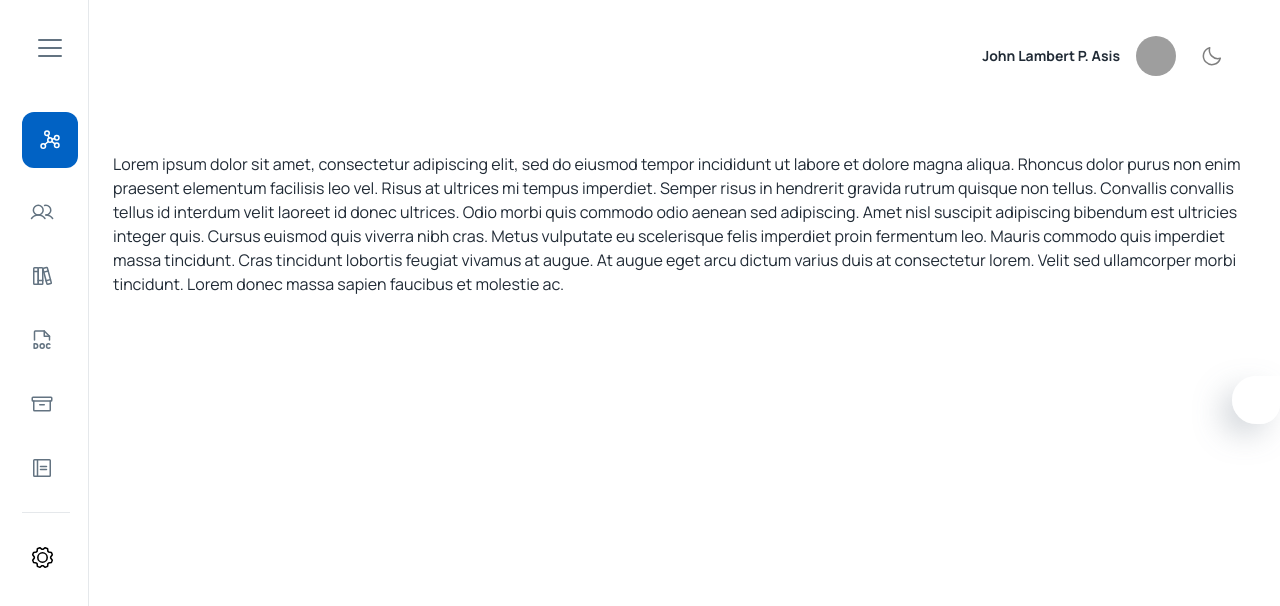
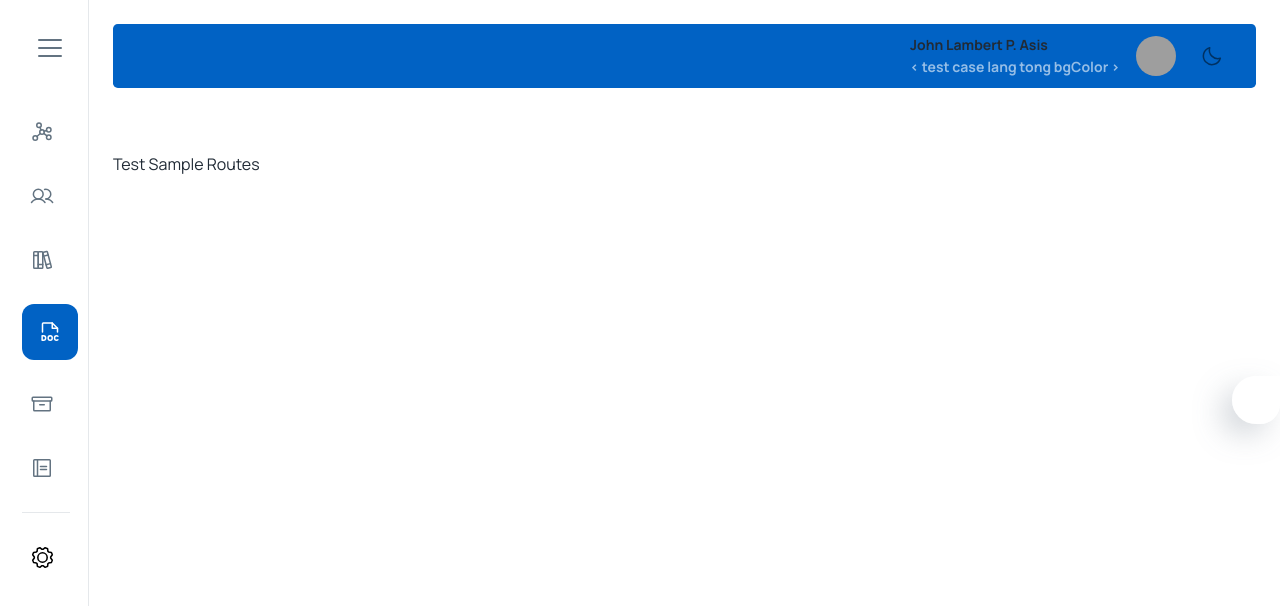
Before and after one commit to johnLamberts/WebLMSURSB, a React (Vite) app: page /sample in a window 1280 px wide. Shown: the top 606 px of the page. Built offline with nearby package versions, Linux system fonts and the light colour scheme; grey boxes are pictures that could not be loaded; some icons are missing.

Commit message:
test case

```diff
--- a/src/App.tsx
+++ b/src/App.tsx
@@ -2,9 +2,11 @@ import { Route, BrowserRouter as Router, Routes } from "react-router-dom";
 import ThemeSettings from "./components/Settings/ThemeSettings";
 import ThemeProvider from "./theme/ThemeProvider";
 import Page404 from "./pages/404";
-import GeneralApp from "./pages/GeneralApp";
+// import GeneralApp from "./pages/GeneralApp";
 import AdminLayout from "./layouts/AdminLayout";
 import Dashboard from "./pages/Dashboard/Dashboard";
+import Students from "./pages/Students/Students";
+import GeneralApp from "./pages/GeneralApp";
 
 function App() {
   return (
@@ -13,10 +15,11 @@ function App() {
         <Router>
           <Routes>
             <Route element={<AdminLayout />}>
-              <Route index path="/" element={<Dashboard />} />
-              <Route path="/app" element={<GeneralApp />} />
-              <Route path="*" element={<Page404 />} />
+              <Route index path="/app" element={<Dashboard />} />
+              <Route path="/sample" element={<GeneralApp />} />
+              <Route path="/students" element={<Students />} />
             </Route>
+            <Route path="*" element={<Page404 />} />
           </Routes>
         </Router>
       </ThemeSettings>
--- a/src/features/TabledNavigation/Header.tsx
+++ b/src/features/TabledNavigation/Header.tsx
@@ -1,15 +1,15 @@
-import { Avatar, Stack, Toolbar, Typography } from "@mui/material";
+import { Avatar, Stack, Toolbar, Typography, useTheme } from "@mui/material";
 import { faker } from "@faker-js/faker";
 import DarkModeToggle from "../../components/DarkModeToggle";
 export default function Header() {
+  const theme = useTheme();
   return (
     <Stack
       width={"100%"}
-      sx={
-        {
-          // backgroundColor: "red",
-        }
-      }
+      sx={{
+        backgroundColor: theme.palette.primary.main,
+        borderRadius: "0.3rem",
+      }}
     >
       <Toolbar
         sx={{
@@ -19,7 +19,12 @@ export default function Header() {
         }}
       >
         <Typography variant="subtitle2" noWrap component="div">
-          John Lambert P. Asis
+          John Lambert P. Asis <br />
+          <span
+            style={{
+              color: `#ffffff95`,
+            }}
+          >{`< test case lang tong bgColor >`}</span>
         </Typography>
         <Avatar
           src={faker.image.avatar()}
--- a/src/features/TabledNavigation/Sidebar.tsx
+++ b/src/features/TabledNavigation/Sidebar.tsx
@@ -30,6 +30,7 @@ import {
 } from "phosphor-react";
 // import { AntSwitch } from "../../components/AntSwitch";
 import { useState } from "react";
+import { Link, useLocation } from "react-router-dom";
 // import useSettings from "../../hooks/useSettings";
 //
 const DrawerHeader = styled("div")(({ theme }) => ({
@@ -45,27 +46,32 @@ const navButtons = [
   {
     index: 0,
     name: "Dashboard",
+    path: "/app",
     icon: <Graph />,
   },
   {
     index: 1,
     name: "Students Management",
+    path: "/students",
     icon: <Users />,
   },
   {
     index: 2,
     name: "Books Management",
+    path: "/app",
     icon: <Books />,
   },
   {
     index: 3,
     name: "Documents Management",
+    path: "/sample",
     icon: <FileDoc />,
   },
 
   {
     index: 4,
     name: "Archive",
+    path: "",
     icon: <Archive />,
   },
 
@@ -97,7 +103,13 @@ export default function Sidebar({
   handleDrawerClose,
 }: any) {
   const theme = useTheme() as Theme;
-  const [selected, setSelected] = useState<number>(0);
+
+  const location = useLocation();
+
+  const getIndex = navButtons
+    .filter((item) => (item.path === location.pathname ? item.index : 0))
+    .map((item) => item.index);
+  const [selected, setSelected] = useState<number>(getIndex[0]);
 
   // const [anchorEl, setAnchorEl] = useState(null);
   // const open = Boolean(anchorEl);
@@ -198,6 +210,7 @@ export default function Sidebar({
                   }}
                 >
                   <Stack direction="row" alignItems="center">
+                    <Link to={el.path as string}>
                       <IconButton
                         sx={{
                           width: "max-content",
@@ -217,6 +230,7 @@ export default function Sidebar({
                           )}
                         </Stack>
                       </IconButton>
+                    </Link>
                   </Stack>
                 </Box>
               ) : (
@@ -227,6 +241,7 @@ export default function Sidebar({
                       direction="row"
                       alignItems="center"
                     >
+                      <Link to={el.path as string}>
                         <IconButton
                           onClick={() => setSelected(el.index)}
                           sx={{
@@ -250,11 +265,13 @@ export default function Sidebar({
                             )}
                           </Stack>
                         </IconButton>
+                      </Link>{" "}
                     </Stack>
                   )}
 
                   {!open && (
                     <Tooltip title={el.name} placement="right" key={el.index}>
+                      <Link to={el.path as string}>
                         <IconButton
                           onClick={() => setSelected(el.index)}
                           sx={{
@@ -268,6 +285,7 @@ export default function Sidebar({
                         >
                           {el.icon}
                         </IconButton>
+                      </Link>
                     </Tooltip>
                   )}
                 </>
--- a/src/layouts/AdminLayout.tsx
+++ b/src/layouts/AdminLayout.tsx
@@ -1,16 +1,10 @@
 import Sidebar from "../features/TabledNavigation/Sidebar";
 // import MuiAppBar, { AppBarProps as MuiAppBarProps } from "@mui/material/AppBar";
-import {
-  Box,
-  CSSObject,
-  Stack,
-  Theme,
-  Typography,
-  styled,
-} from "@mui/material";
+import { Box, CSSObject, Stack, Theme, styled } from "@mui/material";
 import MuiDrawer from "@mui/material/Drawer";
 import { useState } from "react";
 import Header from "../features/TabledNavigation/Header";
+import { Outlet } from "react-router-dom";
 const drawerWidth = 280;
 
 const openedMixin = (theme: Theme): CSSObject => ({
@@ -86,21 +80,7 @@ export default function AdminLayout() {
       <Box component="main" sx={{ flexGrow: 1, p: 3 }}>
         <Header />
         <DrawerHeader />
-        <Typography paragraph>
-          Lorem ipsum dolor sit amet, consectetur adipiscing elit, sed do
-          eiusmod tempor incididunt ut labore et dolore magna aliqua. Rhoncus
-          dolor purus non enim praesent elementum facilisis leo vel. Risus at
-          ultrices mi tempus imperdiet. Semper risus in hendrerit gravida rutrum
-          quisque non tellus. Convallis convallis tellus id interdum velit
-          laoreet id donec ultrices. Odio morbi quis commodo odio aenean sed
-          adipiscing. Amet nisl suscipit adipiscing bibendum est ultricies
-          integer quis. Cursus euismod quis viverra nibh cras. Metus vulputate
-          eu scelerisque felis imperdiet proin fermentum leo. Mauris commodo
-          quis imperdiet massa tincidunt. Cras tincidunt lobortis feugiat
-          vivamus at augue. At augue eget arcu dictum varius duis at consectetur
-          lorem. Velit sed ullamcorper morbi tincidunt. Lorem donec massa sapien
-          faucibus et molestie ac.
-        </Typography>
+        <Outlet />
       </Box>
     </Box>
   );
--- a/src/pages/Dashboard/Dashboard.tsx
+++ b/src/pages/Dashboard/Dashboard.tsx
@@ -1,3 +1,22 @@
+import { Typography } from "@mui/material";
+
 export default function Dashboard() {
-  return <></>;
+  return (
+    <>
+      <Typography paragraph>
+        Lorem ipsum dolor sit amet, consectetur adipiscing elit, sed do eiusmod
+        tempor incididunt ut labore et dolore magna aliqua. Rhoncus dolor purus
+        non enim praesent elementum facilisis leo vel. Risus at ultrices mi
+        tempus imperdiet. Semper risus in hendrerit gravida rutrum quisque non
+        tellus. Convallis convallis tellus id interdum velit laoreet id donec
+        ultrices. Odio morbi quis commodo odio aenean sed adipiscing. Amet nisl
+        suscipit adipiscing bibendum est ultricies integer quis. Cursus euismod
+        quis viverra nibh cras. Metus vulputate eu scelerisque felis imperdiet
+        proin fermentum leo. Mauris commodo quis imperdiet massa tincidunt. Cras
+        tincidunt lobortis feugiat vivamus at augue. At augue eget arcu dictum
+        varius duis at consectetur lorem. Velit sed ullamcorper morbi tincidunt.
+        Lorem donec massa sapien faucibus et molestie ac.
+      </Typography>
+    </>
+  );
 }
--- a/src/pages/GeneralApp.tsx
+++ b/src/pages/GeneralApp.tsx
@@ -20,6 +20,6 @@ export default function GeneralApp() {
     //   {/* Contact */}
     //   <Contact />
     // </Stack>
-    <></>
+    <>Test Sample Routes</>
   );
 }
--- /dev/null
+++ b/src/pages/Students/Students.tsx
@@ -0,0 +1,3 @@
+export default function Students() {
+  return <div>Students</div>;
+}
```
Lines whose indentation alone changed are shown as unchanged.
